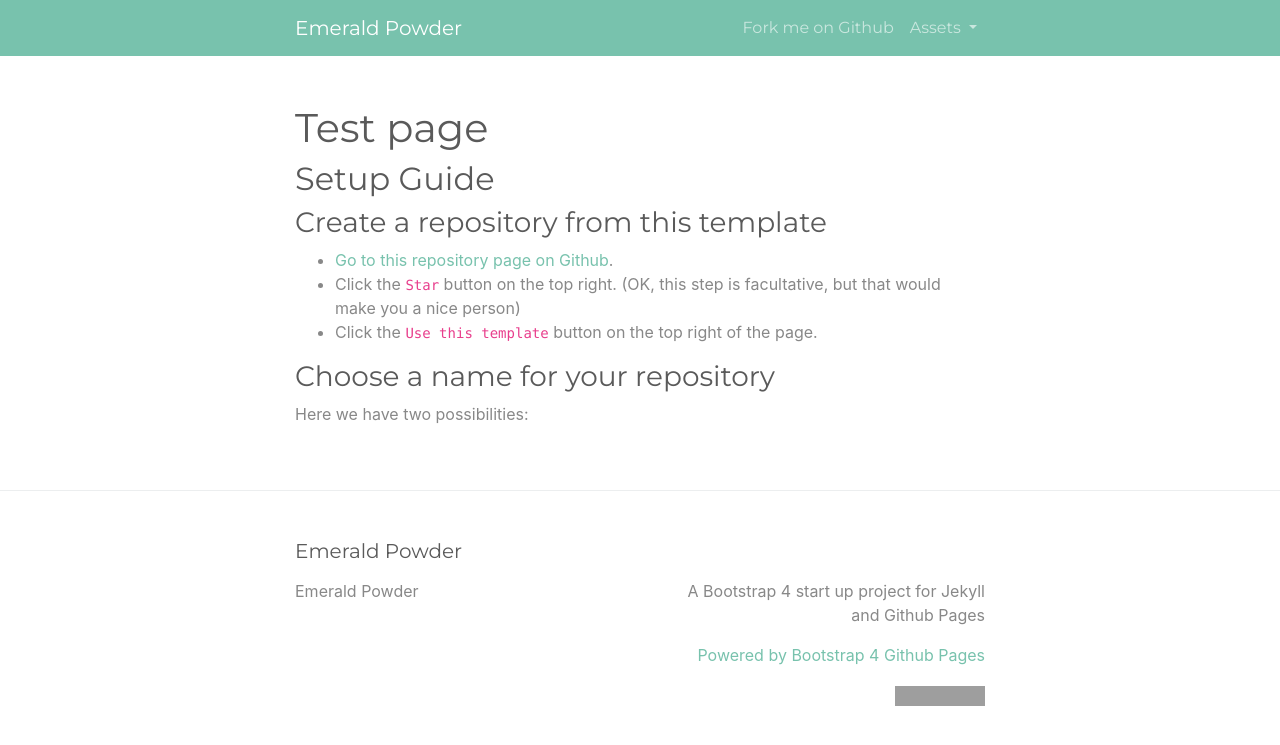
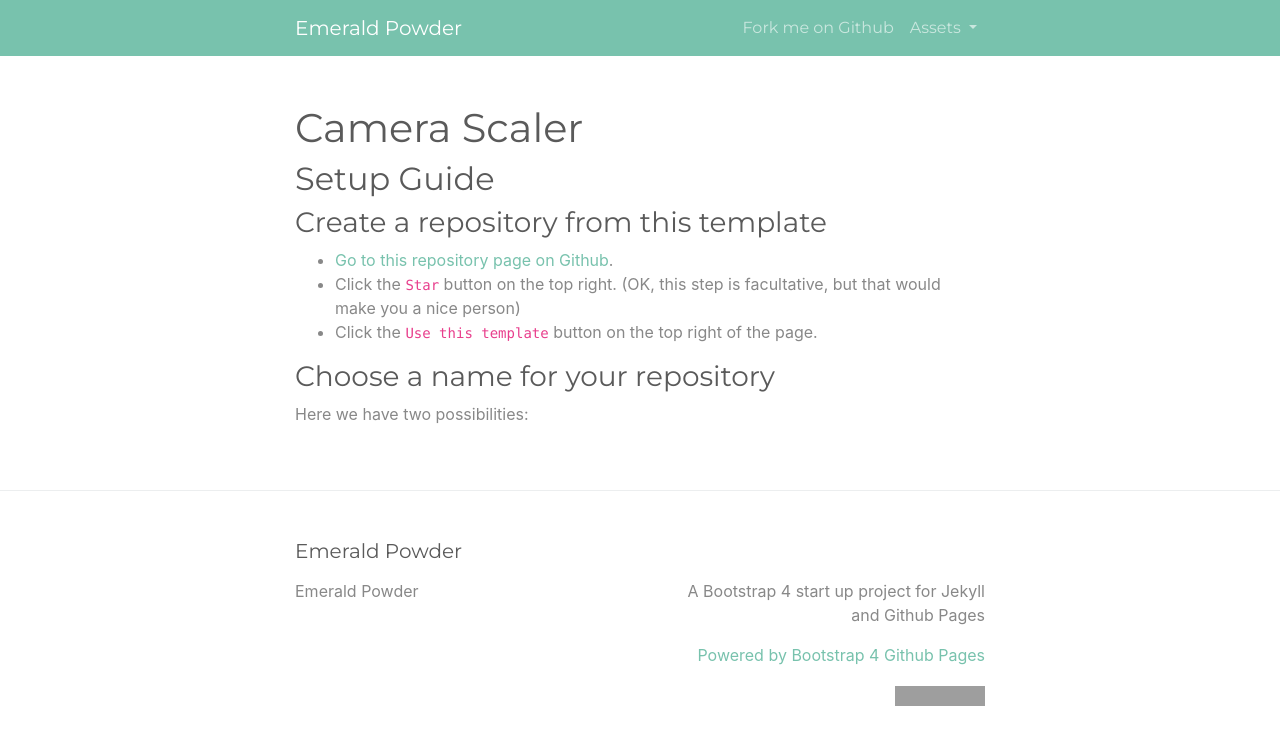
Before and after one commit to emeraldpowder/emeraldpowder.github.io, a Jekyll site: the page built from _unity_assets/camera_scaler.md, in a window 1280 px wide. Shown: the top 745 px of the page. Built offline with Jekyll 4.4.1, drawn with Linux system fonts in a browser that asks for light colours; grey boxes are pictures that could not be loaded.

```diff
--- a/_config.yml
+++ b/_config.yml
@@ -40,3 +40,8 @@ exclude:
   - Gemfile.lock
   - node_modules
   - update_boostrap.sh
+
+collections:
+  unity_assets:
+    output: true
+    permalink: /unity_assets/:path/
--- a/_includes/header.html
+++ b/_includes/header.html
@@ -21,11 +21,13 @@
           <a class="nav-link" href="{{ site.github.repository_url }}">Fork me on Github</a>
         </li>
         <li class="nav-item dropdown">
-          <a class="nav-link dropdown-toggle" href="#" role="button" data-bs-toggle="dropdown" aria-expanded="false">
+          <a class="nav-link dropdown-toggle" href="#" role="button" data-toggle="dropdown" aria-expanded="false">
             Assets
           </a>
           <ul class="dropdown-menu">
-            <li><a class="dropdown-item" href="/test">Camera Scaler</a></li>
+            {% for unity_asset in site.unity_assets %}
+              <li><a class="dropdown-item" href="{{ unity_asset.url }}">{{ unity_asset.title }}</a></li>
+            {% endfor %}
             <li><a class="dropdown-item" href="#">Another action</a></li>
             <li><hr class="dropdown-divider"></li>
             <li><a class="dropdown-item" href="#">Something else here</a></li>
--- a/test.md
+++ b/_unity_assets/camera_scaler.md
@@ -1,6 +1,6 @@
 ---
 layout: page
-title: Test page
+title: Camera Scaler
 ---
 
 
```
